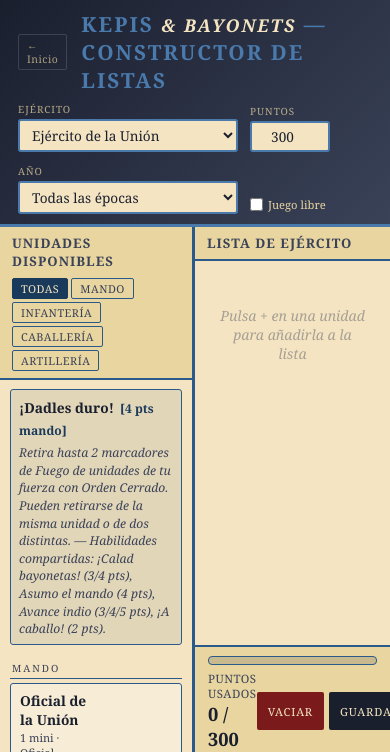
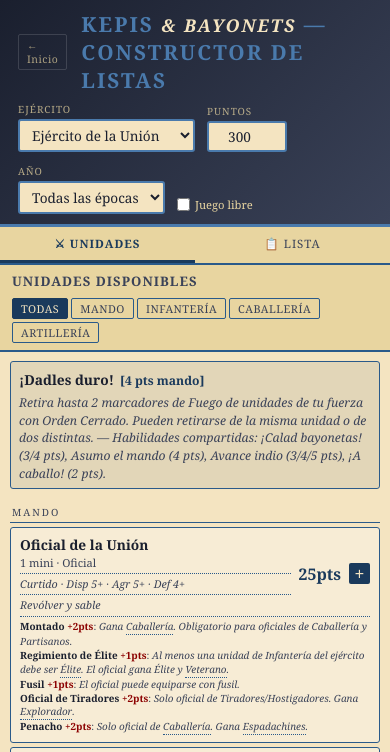
Before and after one commit to AntonioUrbano80/M-T_Builder, a plain HTML site: page index_kepis.html in a window 390 px wide. Shown: the top 752 px of the page. Drawn offline with Linux system fonts and the light colour scheme.

Commit message:
Diseño responsive: pestañas móvil para alternar entre paneles
- Media query 640px: layout de columna única con pestañas Unidades/Lista
- Al añadir una unidad en móvil, cambia automáticamente a la pestaña Lista
- Header se adapta en vertical en pantallas pequeñas
- Botones del footer hacen wrap en móvil
- Ocultar mob-tabs y dup-btn en impresión

```diff
--- a/index_kepis.html
+++ b/index_kepis.html
@@ -155,6 +155,23 @@
     .panel-body::-webkit-scrollbar-track { background: var(--parchment-dark); }
     .panel-body::-webkit-scrollbar-thumb { background: var(--accent-light); border-radius: 3px; }
 
+    /* MOBILE */
+    .mob-tabs { display: none; background: var(--parchment-dark); border-bottom: 2px solid var(--border); flex-shrink: 0; }
+    .mob-tab { flex: 1; padding: 9px 4px; border: none; background: transparent; font-family: inherit; font-size: .72rem; text-transform: uppercase; letter-spacing: 1px; cursor: pointer; color: var(--ink-light); border-bottom: 3px solid transparent; transition: all .15s; }
+    .mob-tab.active { color: var(--accent); border-bottom-color: var(--accent); font-weight: bold; }
+    @media (max-width: 640px) {
+      body { height: 100dvh; }
+      .mob-tabs { display: flex; }
+      .main { grid-template-columns: 1fr; }
+      .panel { display: none !important; }
+      .panel.mob-active { display: flex !important; }
+      .panel:first-child { border-right: none; }
+      .hrow { flex-direction: column; align-items: flex-start; }
+      .controls { width: 100%; }
+      select { min-width: 0; width: 100%; }
+      .foot-btns { flex-wrap: wrap; }
+    }
+
     /* SPONSOR */
     .sponsor-bar {
       display: flex; align-items: center; justify-content: flex-end; gap: 8px;
@@ -173,7 +190,7 @@
       .panel { display: block !important; overflow: visible !important; height: auto !important; border: none !important; }
       .panel-body { overflow: visible !important; height: auto !important; max-height: none !important; }
       .panel:first-child { display: none !important; }
-      .controls, .cat-tabs, .del-btn, .mini-btn, .foot-btns, .add-btn, .bar-track, .back-link, .year-toggle-wrap, .sponsor-bar { display: none !important; }
+      .controls, .cat-tabs, .del-btn, .dup-btn, .mini-btn, .foot-btns, .add-btn, .bar-track, .back-link, .year-toggle-wrap, .sponsor-bar, .mob-tabs { display: none !important; }
       .panel-head { background: white !important; border-bottom: 1pt solid #ccc !important; }
       header { background: white !important; border-bottom: 2pt solid #333; padding: 8pt 12pt; }
       header * { color: black !important; }
@@ -241,8 +258,13 @@
   </div>
 </header>
 
+<div class="mob-tabs">
+  <button class="mob-tab active" onclick="mobTab(0)">⚔ Unidades</button>
+  <button class="mob-tab" onclick="mobTab(1)">📋 Lista</button>
+</div>
+
 <div class="main">
-  <div class="panel">
+  <div class="panel mob-active">
     <div class="panel-head">
       <span class="panel-title">Unidades disponibles</span>
       <div class="cat-tabs">
@@ -935,6 +957,11 @@ function addUnit(unitId){
     alert('Solo se puede incluir '+UNIT_MAX[unitId]+' unidad de este tipo.');return;
   }
   S.roster.push({uid:S.uid++,ak:S.army,uid2:unitId,extra:0,upgs:[]});renderRoster();saveRoster();
+  if(window.innerWidth<=640)mobTab(1);
+}
+function mobTab(idx){
+  document.querySelectorAll('.mob-tab').forEach((b,i)=>b.classList.toggle('active',i===idx));
+  document.querySelectorAll('.panel').forEach((p,i)=>p.classList.toggle('mob-active',i===idx));
 }
 function delUnit(uid){ S.roster=S.roster.filter(e=>e.uid!==uid);renderRoster();saveRoster(); }
 function chExtra(uid,d){ const e=S.roster.find(e=>e.uid===uid);if(!e)return;const u=findUnit(e.ak,e.uid2);e.extra=Math.max(0,Math.min(u.extra,e.extra+d));renderRoster();saveRoster(); }
```
Also changed, not shown: index_v4.html (+29 -2 lines).
